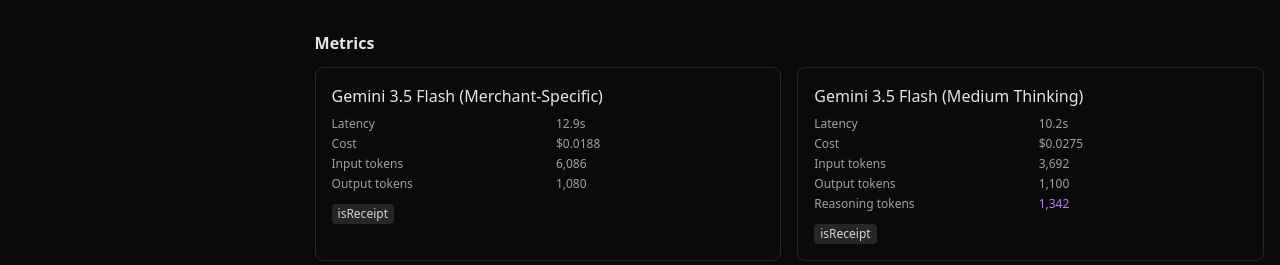
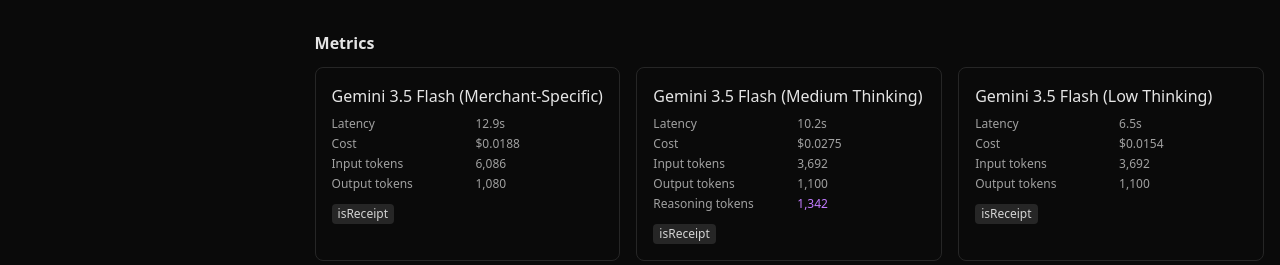
Before and after one commit to roko-boy/ocr-eval-viewer, a Next.js app: page /image/cmn0j6akd000kpa12bsjmw63w in a window 1280 px wide. Shown: the part 687-952 px from the top of the page. Built offline with nearby package versions, Linux system fonts and the light colour scheme.

Commit message:
fix: metrics single row, image actually scales on hover

```diff
--- a/app/image/[id]/page.tsx
+++ b/app/image/[id]/page.tsx
@@ -94,7 +94,7 @@
               <img
                 src={img.url}
                 alt={`Receipt ${img.id}`}
-                className="w-full rounded"
+                className="w-full rounded transition-transform duration-200 group-hover:scale-125 origin-top"
               />
               {/* Magnifying glass overlay */}
               <div className="absolute inset-0 flex items-center justify-center bg-black/0 group-hover:bg-black/25 transition-colors duration-150 rounded-lg">
@@ -179,9 +179,9 @@
           {/* Model metrics */}
           <section>
             <h2 className="mb-3 text-base font-semibold text-neutral-200">Metrics</h2>
-            <div className="grid grid-cols-1 gap-4 sm:grid-cols-2">
+            <div className="flex flex-row flex-nowrap gap-4 overflow-x-auto">
               {modelEntries.map(([model, result]) => (
-                <div key={model} className="rounded-lg border border-neutral-800 p-4 space-y-2">
+                <div key={model} className="flex-1 min-w-[220px] rounded-lg border border-neutral-800 p-4 space-y-2">
                   <div className="font-medium text-neutral-200">{labelFor(model)}</div>
                   <div className="grid grid-cols-2 gap-x-4 gap-y-1 text-xs text-neutral-400">
                     <span>Latency</span>
```
